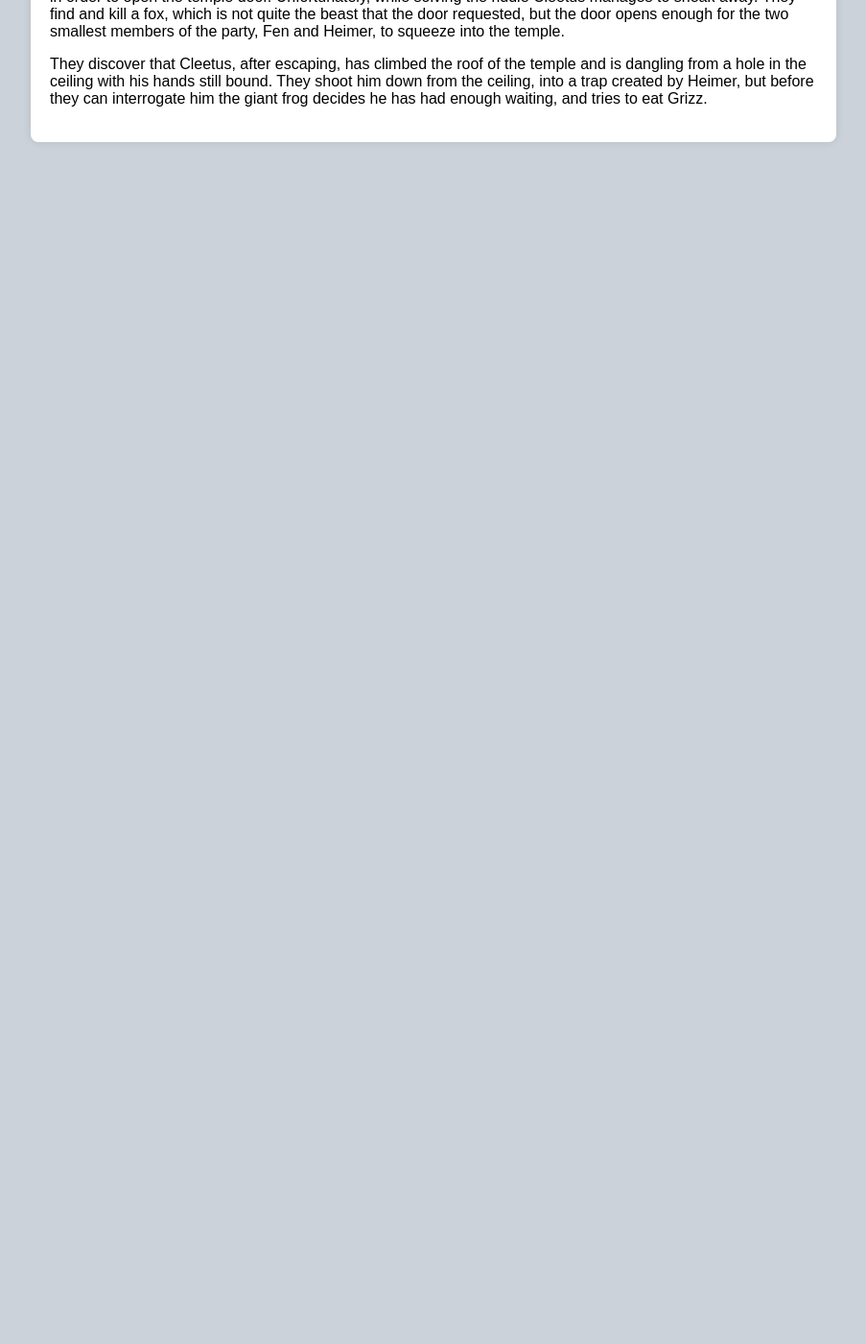
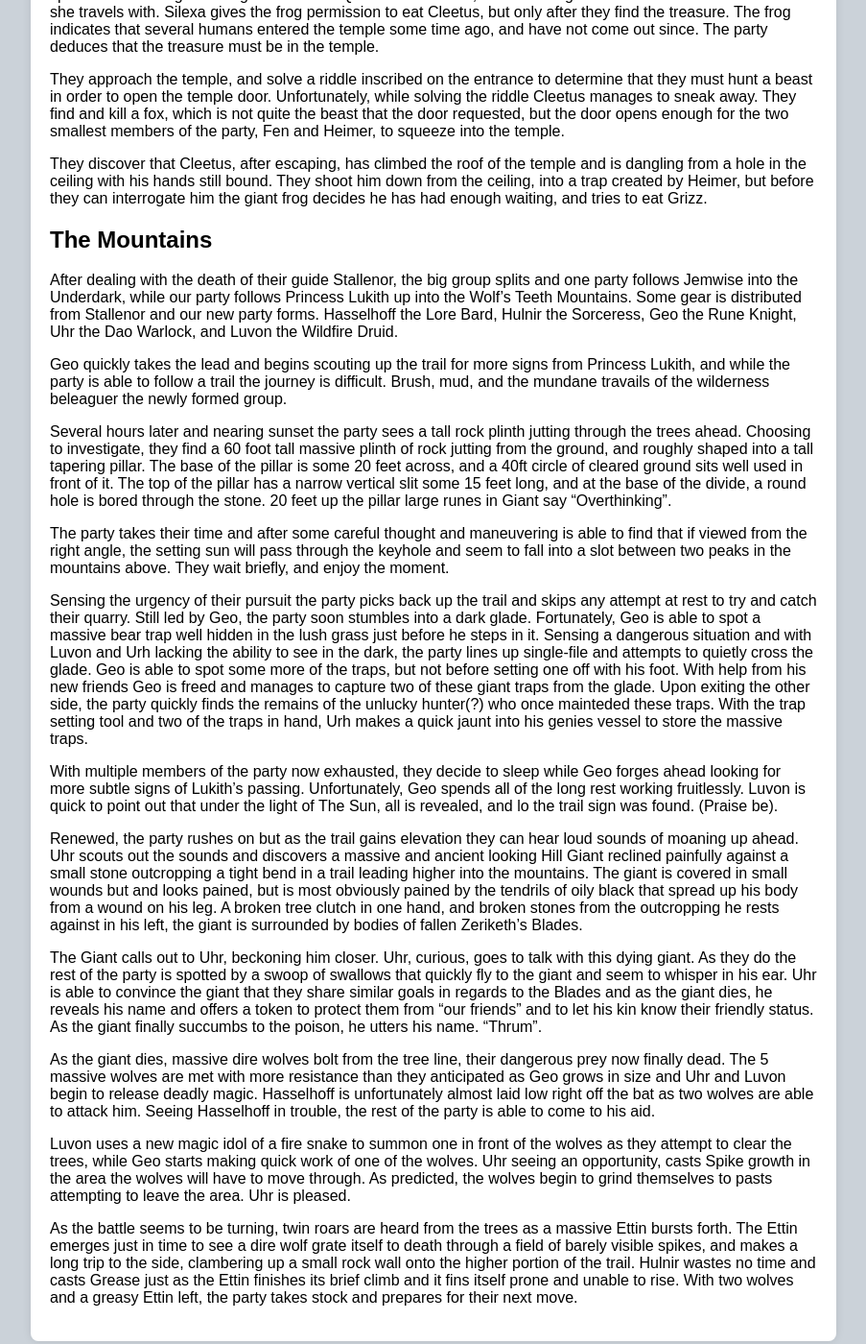
Before and after one commit to pragma-turner/tavernsandtales, a Jekyll site: the page built from _posts/2024-01-30-season-2-session-3.md, in a window 1280 px wide and 1400 px high, scrolled down 1419 px. Shown: the whole window at 96% size, without its empty margins (188-1091 px from the left). Built offline with Jekyll 4.4.1, drawn with Linux system fonts in a browser that asks for light colours; before the commit the page ends 1607 px from its top, so only the background shows below that; some of the changed text lies outside the part shown.

Commit message:
Update post with Travis' summary.

```diff
--- a/_posts/2024-01-30-season-2-session-3.md
+++ b/_posts/2024-01-30-season-2-session-3.md
@@ -3,7 +3,11 @@ layout: post
 title: "The Mountains, The Underdark, and The Giant F'ing Frog"
 ---
 
-# The Giant F'ing Frog
+# Table of Contents
+1. [Turner's Table: The Giant Frog](#giant-frog)
+2. [Travis' Table: The Mountain](#the-mountain)
+
+# The Giant F'ing Frog <a name="giant-frog"></a>
 Heimer, Grizz, Fen, and Silexa all find themselves recovering from their travels across the Great Sea at a Goldspire hole-in-the-wall called The Crow's Eye. They encounter a kobold named Dresden, who has had a few drinks at the bar after returning his wedding attire to Aubergine's Awakened Atelier. After introductions, the party is interrupted by a drunken dwarf, who accidentally splashes his drink towards the party, only soaking Grizz.
 
 The dwarf (let's call him Drinky), begins incoherently mumbling at the party. They are able to successfully interpret that he would like them to buy him another drink -- preferably from one of the wine-stalls at the Autumn-Fair taking place in the market square outside. There is some hemming and hawing, but Silexa finally takes the initiative and leads Drinky to a nearby stall. Silexa chats up the spiced-wine saleswoman, Linda, and gets a free drink after regaling her with tales of her Folk-Hero background. Unfortunately at this point Drinky has passed out, and never receives the drink he was intent on getting.
@@ -25,3 +29,26 @@ Grizz recognizes that the largest of the boulders is actually a giant frog, and
 They approach the temple, and solve a riddle inscribed on the entrance to determine that they must hunt a beast in order to open the temple door. Unfortunately, while solving the riddle Cleetus manages to sneak away. They find and kill a fox, which is not quite the beast that the door requested, but the door opens enough for the two smallest members of the party, Fen and Heimer, to squeeze into the temple.
 
 They discover that Cleetus, after escaping, has climbed the roof of the temple and is dangling from a hole in the ceiling with his hands still bound. They shoot him down from the ceiling, into a trap created by Heimer, but before they can interrogate him the giant frog decides he has had enough waiting, and tries to eat Grizz.
+
+# The Mountains <a name="the-mountain"></a>
+After dealing with the death of their guide Stallenor, the big group splits and one party follows Jemwise into the Underdark, while our party follows Princess Lukith up into the Wolf's Teeth Mountains. Some gear is distributed from Stallenor and our new party forms. Hasselhoff the Lore Bard, Hulnir the Sorceress, Geo the Rune Knight, Uhr the Dao Warlock, and Luvon the Wildfire Druid.
+
+Geo quickly takes the lead and begins scouting up the trail for more signs from Princess Lukith, and while the party is able to follow a trail the journey is difficult. Brush, mud, and the mundane travails of the wilderness beleaguer the newly formed group.
+
+Several hours later and nearing sunset the party sees a tall rock plinth jutting through the trees ahead. Choosing to investigate, they find a 60 foot tall massive plinth of rock jutting from the ground, and roughly shaped into a tall tapering pillar. The base of the pillar is some 20 feet across, and a 40ft circle of cleared ground sits well used in front of it.  The top of the pillar has a narrow vertical slit some 15 feet long, and at the base of the divide, a round hole is bored through the stone. 20 feet up the pillar large runes in Giant say "Overthinking".
+
+The party takes their time and after some careful thought and maneuvering is able to find that if viewed from the right angle, the setting sun will pass through the keyhole and seem to fall into a slot between two peaks in the mountains above. They wait briefly, and enjoy the moment.
+
+Sensing the urgency of their pursuit the party picks back up the trail and skips any attempt at rest to try and catch their quarry. Still led by Geo, the party soon stumbles into a dark glade. Fortunately, Geo is able to spot a massive bear trap well hidden in the lush grass just before he steps in it. Sensing a dangerous situation and with Luvon and Urh lacking the ability to see in the dark, the party lines up single-file and attempts to quietly cross the glade. Geo is able to spot some more of the traps, but not before setting one off with his foot. With help from his new friends Geo is freed and manages to capture two of these giant traps from the glade. Upon exiting the other side, the party quickly finds the remains of the unlucky hunter(?) who once mainteded these traps. With the trap setting tool and two of the traps in hand, Urh makes a quick jaunt into his genies vessel to store the massive traps.
+
+With multiple members of the party now exhausted, they decide to sleep while Geo forges ahead looking for more subtle signs of Lukith's passing. Unfortunately, Geo spends all of the long rest working fruitlessly. Luvon is quick to point out that under the light of The Sun, all is revealed, and lo the trail sign was found. (Praise be).
+
+Renewed, the party rushes on but as the trail gains elevation they can hear loud sounds of moaning up ahead. Uhr scouts out the sounds and discovers a massive and ancient looking Hill Giant reclined painfully against a small stone outcropping a tight bend in a trail leading higher into the mountains. The giant is covered in small wounds but and looks pained, but is most obviously pained by the tendrils of oily black that spread up his body from a wound on his leg. A broken tree clutch in one hand, and broken stones from the outcropping he rests against in his left, the giant is surrounded by bodies of fallen Zeriketh's Blades.
+
+The Giant calls out to Uhr, beckoning him closer. Uhr, curious, goes to talk with this dying giant. As they do the rest of the party is spotted by a swoop of swallows that quickly fly to the giant and seem to whisper in his ear. Uhr is able to convince the giant that they share similar goals in regards to the Blades and as the giant dies, he reveals his name and offers a token to protect them from "our friends" and to let his kin know their friendly status. As the giant finally succumbs to the poison, he utters his name. "Thrum".
+
+As the giant dies, massive dire wolves bolt from the tree line, their dangerous prey now finally dead. The 5 massive wolves are met with more resistance than they anticipated as Geo grows in size and Uhr and Luvon begin to release deadly magic. Hasselhoff is unfortunately almost laid low right off the bat as two wolves are able to attack him. Seeing Hasselhoff in trouble, the rest of the party is able to come to his aid.
+
+Luvon uses a new magic idol of a fire snake to summon one in front of the wolves as they attempt to clear the trees, while Geo starts making quick work of one of the wolves. Uhr seeing an opportunity, casts Spike growth in the area the wolves will have to move through. As predicted, the wolves begin to grind themselves to pasts attempting to leave the area. Uhr is pleased.
+
+As the battle seems to be turning, twin roars are heard from the trees as a massive Ettin bursts forth. The Ettin emerges just in time to see a dire wolf grate itself to death through a field of barely visible spikes, and makes a long trip to the side, clambering up a small rock wall onto the higher portion of the trail. Hulnir wastes no time and casts Grease just as the Ettin finishes its brief climb and it fins itself prone and unable to rise. With two wolves and a greasy Ettin left, the party takes stock and prepares for their next move.
```
